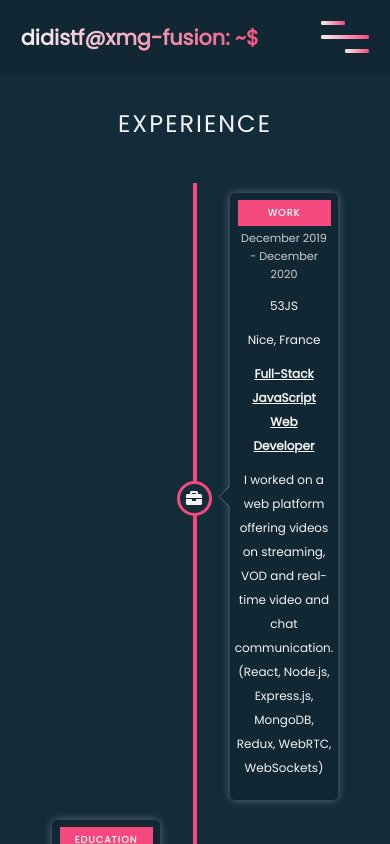
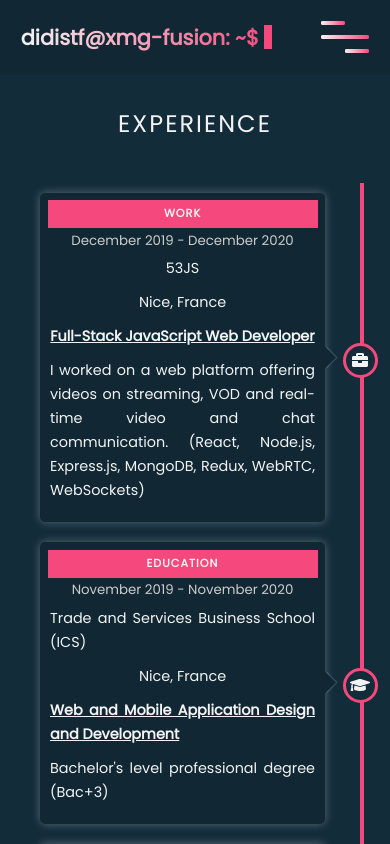
Before and after one commit to DidiStf/react-node-personal-portfolio, a React (Create React App) app in the folder client/: page /experience in a window 390 px wide. Shown: the top 844 px of the page. Built offline with nearby package versions, Linux system fonts and the light colour scheme.

Commit message:
fix (client): experience timeline responsive fixed

```diff
--- a/client/src/components/Timeline/Item.scss
+++ b/client/src/components/Timeline/Item.scss
@@ -5,9 +5,14 @@
   justify-content: flex-end;
   padding-right: 30px;
   margin: 10px 0;
+  width: 100%;
+
+  @media (min-width: $breakpoint-s) {
     width: 50%;
+  }
 
   &:nth-child(odd) {
+    @media (min-width: $breakpoint-s) {
       align-self: flex-end;
       justify-content: flex-start;
       padding-right: 0;
@@ -36,10 +41,11 @@
         }
       }
     }
+  }
 
   &_content {
     width: 400px;
-    max-width: 80%;
+    max-width: 95%;
     border-radius: 5px;
     box-shadow: 0 0 10px rgba(255, 255, 255, 0.3);
     background: $darker-color;
@@ -51,6 +57,10 @@
     position: relative;
     margin-left: 0;
     margin-right: 5px;
+
+    @media (min-width: $breakpoint-md) {
+      max-width: 80%;
+    }
 
     &::after {
       content: '';
@@ -66,7 +76,7 @@
 
     &_tag {
       color: $accent-color;
-      font-size: 0.75rem;
+      font-size: 0.7rem;
       text-transform: uppercase;
       letter-spacing: 1px;
       font-weight: 600;
@@ -76,8 +86,8 @@
       top: 7.5px;
       left: 7.5px;
 
-      @media (max-width: $breakpoint-xs) {
-        font-size: 0.6rem;
+      @media (min-width: $breakpoint-xs) {
+        font-size: 0.75rem;
       }
     }
 
@@ -101,30 +111,24 @@
 
     small {
       color: #ccc;
+      margin-top: 22px;
+
+      @media (min-width: $breakpoint-xl) {
         margin: 5px 0;
-
-      @media (max-width: $breakpoint-xl) {
-        margin-top: 22px;
-      }
-
-      @media (max-width: $breakpoint-xs) {
-        font-size: 0.7rem;
       }
     }
 
     p,
     strong {
-      font-size: 1rem;
+      font-size: 0.9rem;
       line-height: 1.5rem;
       margin: 5px 0;
       max-width: 380px;
+      text-align: justify;
+      text-justify: inter-word;
 
-      @media (max-width: $breakpoint-xs) {
-        font-size: 0.75rem;
-      }
-
-      @media (max-width: $breakpoint-xxs) {
-        font-size: 0.6rem;
+      @media (min-width: $breakpoint-xs) {
+        font-size: 1rem;
       }
     }
 
@@ -133,7 +137,7 @@
     }
   }
 
-  @media (max-width: $breakpoint-md) {
+  @media (max-width: $breakpoint-lg) {
     &_content {
       padding: 15px 10px;
       text-align: center;
--- a/client/src/components/Timeline/Timeline.scss
+++ b/client/src/components/Timeline/Timeline.scss
@@ -12,6 +12,10 @@
     position: absolute;
     width: 4px;
     height: 100%;
-    left: calc(50% - 2px);
+    left: 100%;
+
+    @media (min-width: $breakpoint-s) {
+      left: calc(50% - 2px);
+    }
   }
 }
```
Also changed, not shown: client/src/components/Content/Card.js (+5 -6 lines). Lines whose indentation alone changed are shown as unchanged.
